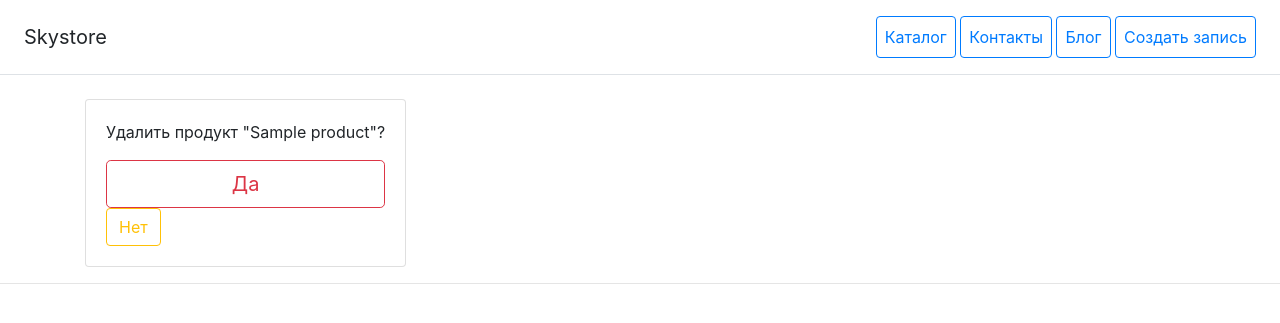
After one commit to helen597/django_project, a Django app: page /catalog/1/delete/ in a window 1280 px wide. The commit adds this page. Shown: the top 323 px of the page. Run offline with Django 5.2, Linux system fonts and the light colour scheme; tables that the repository leaves empty hold one stand-in row (values such as "Sample post"); some libraries are stand-ins or nearby versions.

Commit message:
add product delete view

```diff
--- /dev/null
+++ b/catalog/templates/catalog/product_confirm_delete.html
@@ -0,0 +1,21 @@
+{% extends 'catalog/base.html' %}
+{% load mediapath_tag %}
+{% block content %}
+<div class="container mt-4">
+    <div class="row">
+        <div class="card">
+            <div class="card-body">
+                <form method="post" action="" class="form-floating" enctype="multipart/form-data">
+                    {% csrf_token %}
+                    {{ form.as_p }}
+                    <p>Удалить продукт "{{ object.name }}"?</p>
+                    <button type="submit" class="btn btn-lg btn-block btn-outline-danger">
+                            Да
+                    </button>
+                    <a href="{% url 'catalog:product_list'%}" class="btn btn-outline-warning">Нет</a>
+                </form>
+            </div>
+        </div>
+    </div>
+</div>
+{% endblock %}
--- a/catalog/templates/catalog/product_detail.html
+++ b/catalog/templates/catalog/product_detail.html
@@ -13,6 +13,7 @@
         <p>{{ object.image }}</p>
         <p>Цена:  <h5>{{ object.price }}</h5>  рублей. </p>
         <a href="{% url 'catalog:product_update' object.pk %}" class="btn btn-outline-warning">Изменить</a>
+        <a href="{% url 'catalog:product_delete' object.pk %}" class="btn btn-outline-danger">Удалить</a>
     </div>
 </div>
 {% endblock %}
--- a/catalog/urls.py
+++ b/catalog/urls.py
@@ -1,6 +1,7 @@
 from django.urls import path
 
-from catalog.views import ProductListView, ProductDetailView, ContactsTemplateView, ProductCreateView, ProductUpdateView
+from catalog.views import ProductListView, ProductDetailView, ContactsTemplateView, ProductCreateView, \
+    ProductUpdateView, ProductDeleteView
 from catalog import apps
 
 app_name = apps.CatalogConfig.name
@@ -10,5 +11,6 @@ urlpatterns = [
     path('catalog/contacts/', ContactsTemplateView.as_view(), name='contacts'),
     path('catalog/<int:pk>/', ProductDetailView.as_view(), name='product_detail'),
     path('catalog/create/', ProductCreateView.as_view(), name='product_create'),
-    path('catalog/<int:pk>/update/', ProductUpdateView.as_view(), name='product_update')
+    path('catalog/<int:pk>/update/', ProductUpdateView.as_view(), name='product_update'),
+    path('catalog/<int:pk>/delete/', ProductDeleteView.as_view(), name='product_delete'),
 ]
--- a/catalog/views.py
+++ b/catalog/views.py
@@ -54,6 +54,11 @@ class ProductUpdateView(UpdateView):
             return self.render_to_response(self.get_context_data(form=form, formset=formset))
 
 
+class ProductDeleteView(DeleteView):
+    model = Product
+    success_url = reverse_lazy('catalog:product_list')
+
+
 class ContactsTemplateView(TemplateView):
     template_name = 'catalog/contacts.html'
 
```
